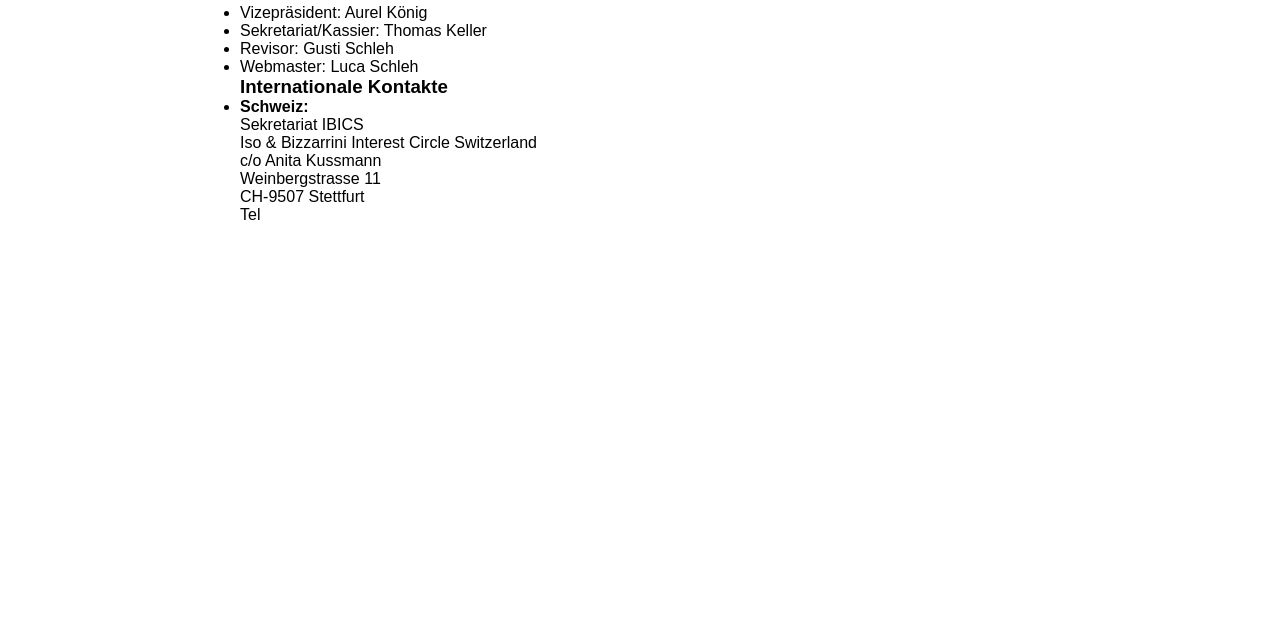
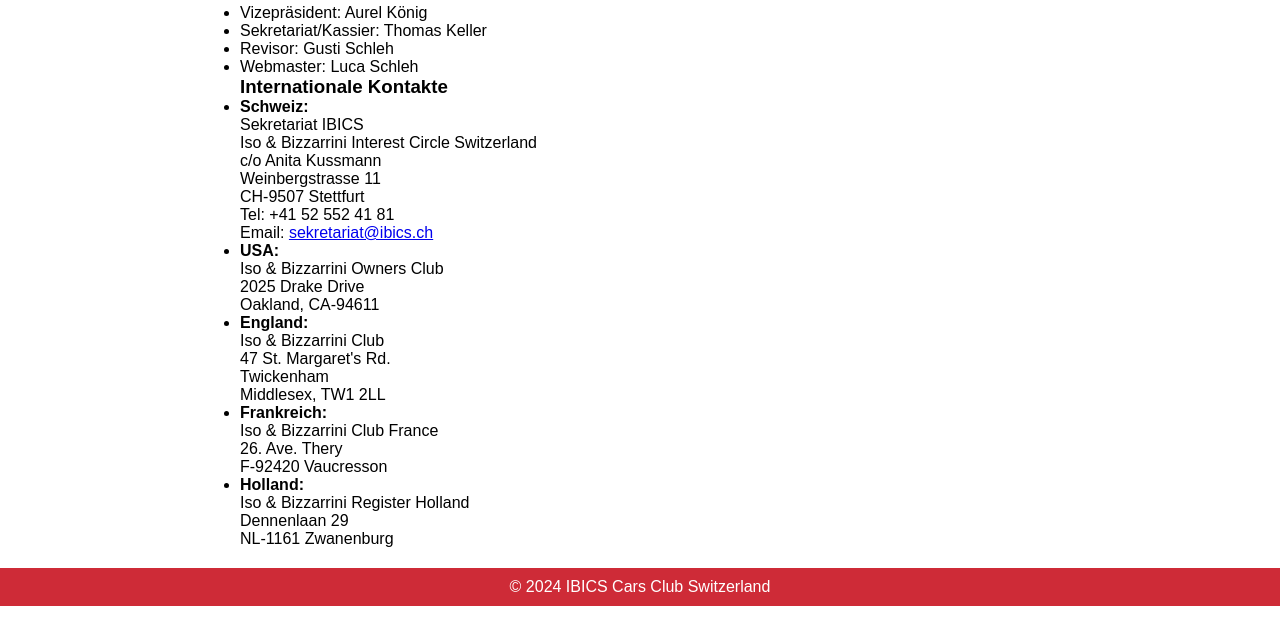
Before and after one commit to theJules13/ibics-cars-club, a plain HTML site: page contact.html in a window 1280 px wide. Shown: the part 170-800 px from the top of the page. Drawn offline with Linux system fonts and the light colour scheme.

Commit message:
Update contact.html

```diff
--- a/contact.html
+++ b/contact.html
@@ -41,4 +41,38 @@
                     c/o Anita Kussmann<br>
                     Weinbergstrasse 11<br>
                     CH-9507 Stettfurt<br>
-                    Tel
+                    Tel: +41 52 552 41 81<br>
+                    Email: <a href="mailto:sekretariat@ibics.ch">sekretariat@ibics.ch</a>
+                </li>
+                <li><strong>USA:</strong><br>
+                    Iso & Bizzarrini Owners Club<br>
+                    2025 Drake Drive<br>
+                    Oakland, CA-94611
+                </li>
+                <li><strong>England:</strong><br>
+                    Iso & Bizzarrini Club<br>
+                    47 St. Margaret's Rd.<br>
+                    Twickenham<br>
+                    Middlesex, TW1 2LL
+                </li>
+                <li><strong>Frankreich:</strong><br>
+                    Iso & Bizzarrini Club France<br>
+                    26. Ave. Thery<br>
+                    F-92420 Vaucresson
+                </li>
+                <li><strong>Holland:</strong><br>
+                    Iso & Bizzarrini Register Holland<br>
+                    Dennenlaan 29<br>
+                    NL-1161 Zwanenburg
+                </li>
+            </ul>
+        </div>
+    </section>
+
+    <footer>
+        <div class="container">
+            <p>&copy; 2024 IBICS Cars Club Switzerland</p>
+        </div>
+    </footer>
+</body>
+</html>
```
